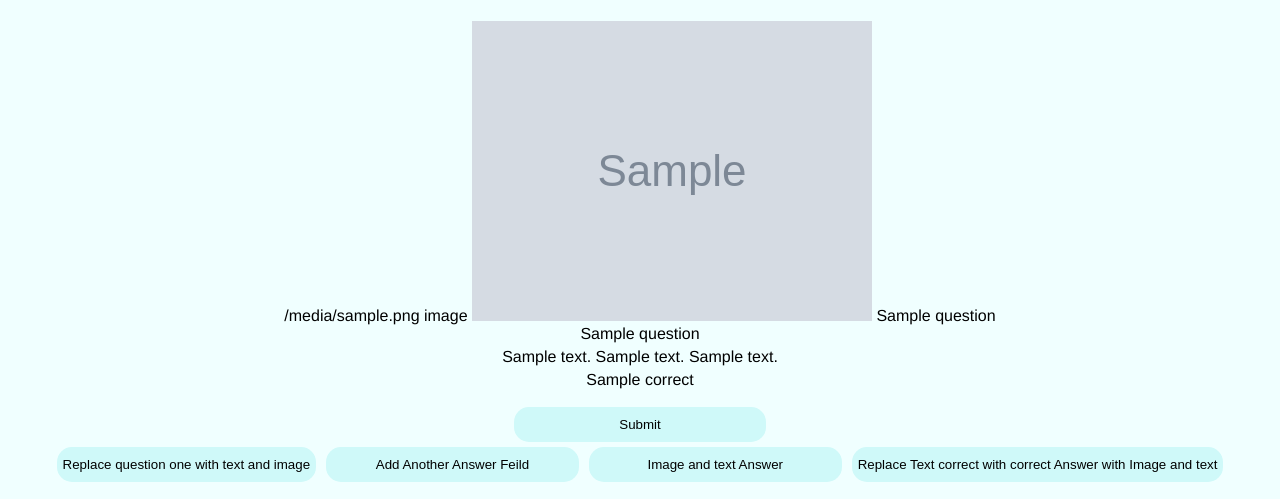
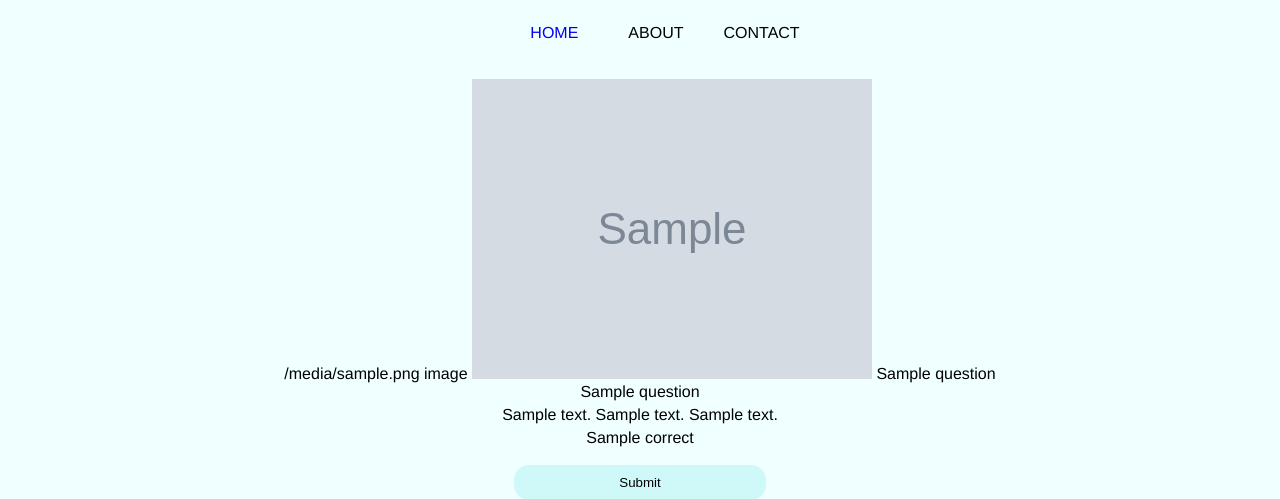
Before and after one commit to LSAB23/Practice, a Django app: template studybud/studybud/templates/add_ques.html in a window 1280 px wide. Shown: the top 499 px of the page. Run offline with Django 5.2, Linux system fonts and the light colour scheme; the template is opened without the code that fills it: most values are stand-ins (such as "Sample title", 1, 10 or a date in 2020); grey boxes marked "Sample" are stand-in pictures.

Commit message:
added navbar to the base.html

```diff
--- /dev/null
+++ b/studybud/studybud/static/navbar.css
@@ -0,0 +1,15 @@
+nav{
+    display: flex;
+    width: 100%;
+    background-color: azure;
+    text-align: right;
+    height: 50px;
+    align-content: center;
+    flex-wrap: wrap;
+    flex-direction: column
+}
+a{
+    text-decoration: none;
+    padding: 10px;
+
+}
--- a/studybud/studybud/templates/base.html
+++ b/studybud/studybud/templates/base.html
@@ -12,7 +12,9 @@
         {% block title %}
         {% endblock %}
     </title>
+    {% include 'navbar.html' %}
     <link rel="stylesheet" href="{% static 'style.css' %}">
+    <link rel="stylesheet" href="{% static 'navbar.css' %}">
     <link rel="stylesheet" href="{% block css %}{% endblock %}">
     <link rel="stylesheet" href="{% block second_css %}{% endblock %}">
 </head>
--- /dev/null
+++ b/studybud/studybud/templates/navbar.html
@@ -0,0 +1,9 @@
+
+<nav>
+    <ul><a href="{% url 'home' %}"> HOME </a></ul>
+    {% if can_practice %}
+    <ul><a href="{% url 'practice' quiz_id=quiz_id%}"> Practice Test </a> </ul>
+    {% endif %}
+    <ul> ABOUT </ul>
+    <ul> CONTACT </ul>
+</nav>
```
Also changed, not shown: studybud/studybud/static/report.css (added, +10 -0 lines), studybud/studybud/templates/practice_test.html (+16 -11 lines), studybud/studybud/templates/report.html (+4 -3 lines), studybud/studybud/templates/results.html (+6 -7 lines), studybud/studybud/views.py (+7 -3 lines).
